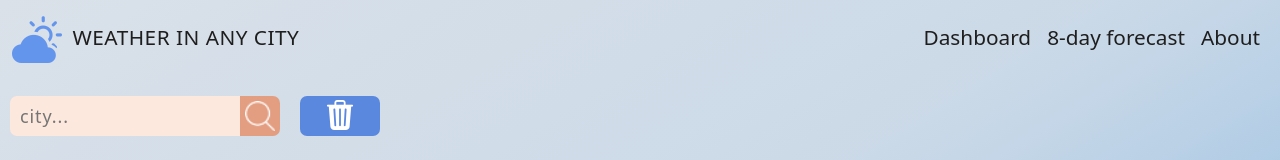
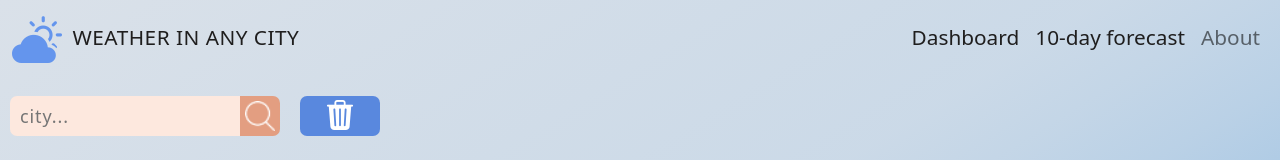
Before and after one commit to MariiaUdovytska/React-Learn-and-Practice, a React (Create React App) app: page / in a window 1280 px wide. Shown: the top 160 px of the page. Built offline with nearby package versions, Linux system fonts and the light colour scheme.

Commit message:
fexed buggs with Link Route fot true(right) SPA

```diff
--- a/src/App.css
+++ b/src/App.css
@@ -139,13 +139,16 @@ body {
   font-weight: 500;
 }
 .nav-link{
-	color:#1f1e1e!important;
 	font-size: 1.3rem!important;
 }
 .nav-link:hover{
 	color: #12127e !important;;
 	transition: all ease 0.5s;
 	text-shadow: 5px 5px 8px #0e7ad6;
+}
+.navbar__a{
+	text-decoration: none!important;
+	color:#1f1e1e!important;
 }
 
 
--- a/src/App.js
+++ b/src/App.js
@@ -3,7 +3,7 @@ import AddWeatherCities from './AddWeatherCities';
 import 'bootstrap/dist/css/bootstrap.min.css';
 import Navibar from './NavbarBootstrap';
 import Forecast from './Forecast';
-import  { BrowserRouter, HashRouter,Routes , Route } from 'react-router-dom';
+import  { BrowserRouter,Routes , Route} from 'react-router-dom';
 
 
 
--- a/src/NavbarBootstrap.js
+++ b/src/NavbarBootstrap.js
@@ -1,5 +1,7 @@
 import React from "react"
 import {Navbar, Nav, Container, NavDropdown} from 'react-bootstrap';
+import {Link} from "react-router-dom";
+
 
 function Navibar(props){
 	return(
@@ -13,9 +15,12 @@ function Navibar(props){
 					<Navbar.Toggle aria-controls="basic-navbar-nav" />
 					<Navbar.Collapse id="basic-navbar-nav" className="justify-content-end">
 						<Nav className="ml-auto">
-						<Nav.Link href="/">Dashboard</Nav.Link>
+						<Nav.Link><Link className="navbar__a" to="/">Dashboard</Link></Nav.Link>
+						<Nav.Link><Link className="navbar__a" to="/forecast">10-day forecast</Link></Nav.Link>
+						<Nav.Link href="#link">About</Nav.Link>
+						{/* <Nav.Link href="/">Dashboard</Nav.Link>
 						<Nav.Link href="/forecast">8-day forecast</Nav.Link>
-						<Nav.Link href="#link">About</Nav.Link>
+						<Nav.Link href="#link">About</Nav.Link> */}
 						{/* <NavDropdown title="Popular Cities" id="basic-nav-dropdown">
 							<NavDropdown.Item href="#action/3.1">Kharkiv</NavDropdown.Item>
 							<NavDropdown.Item href="#action/3.2">Kyiv</NavDropdown.Item>
```
